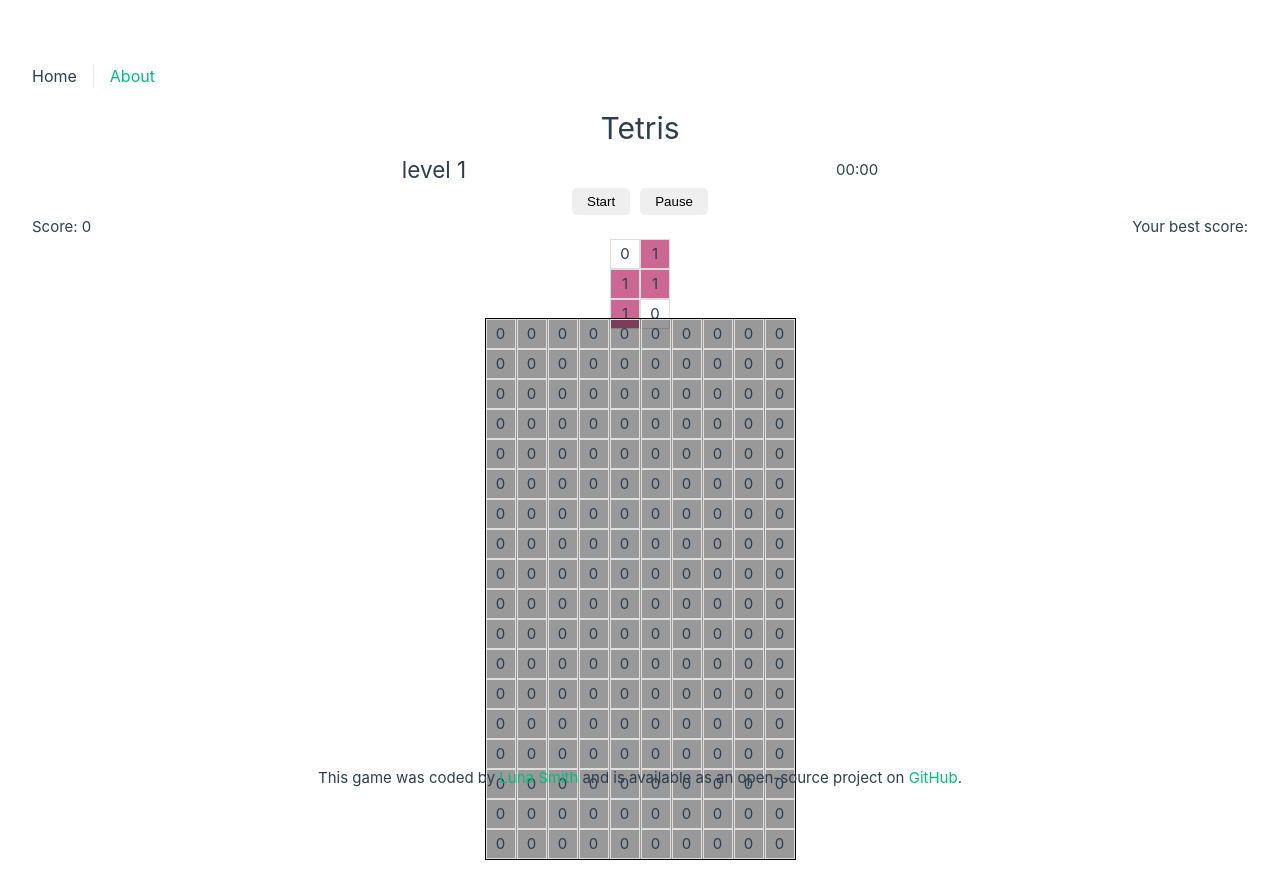
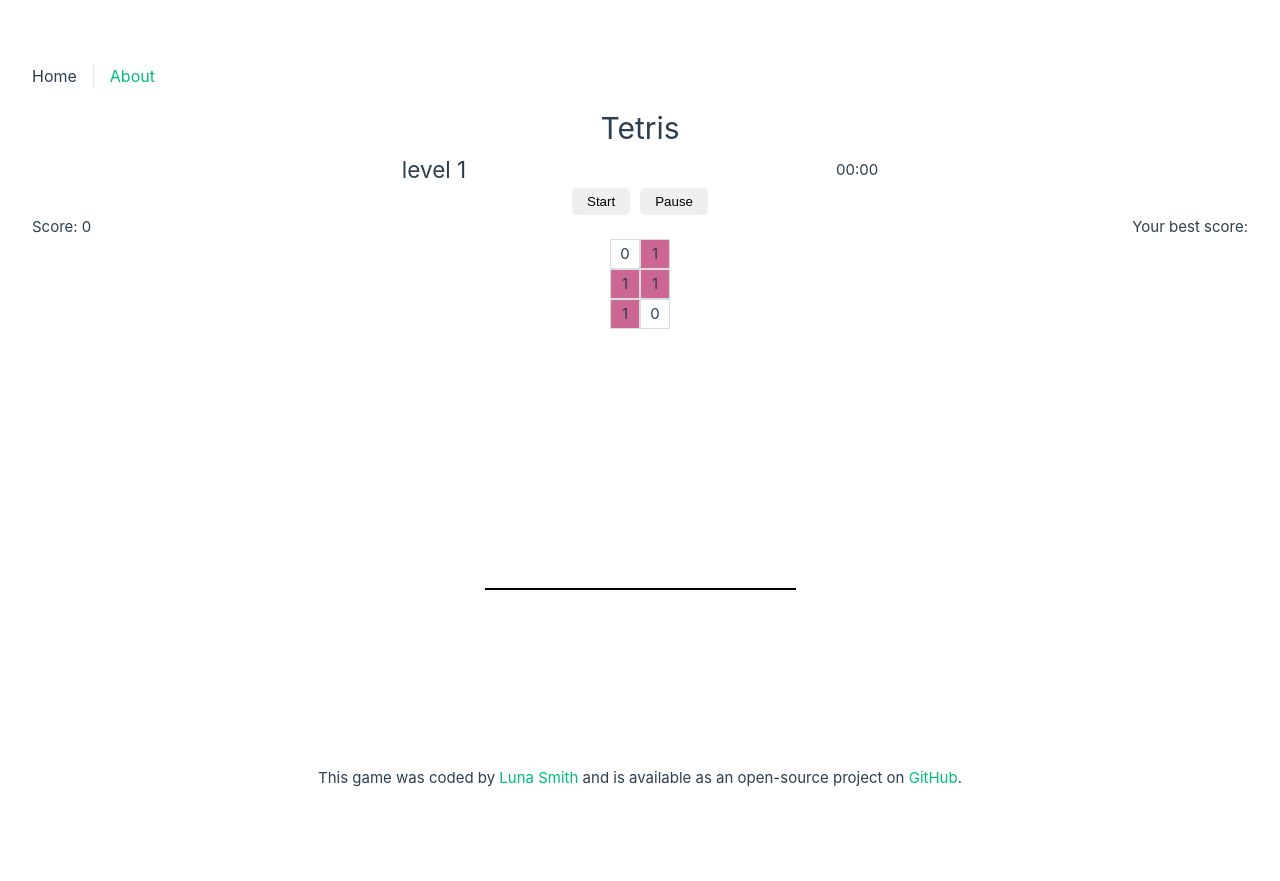
Before and after one commit to Lu-Smith/tetris_vue_typescript_tdd, a Vue app in the folder tetris/: page / in a window 1280 px wide. Built offline with nearby package versions, Linux system fonts and the light colour scheme.

Commit message:
Passed prop from parent to a child

```diff
--- a/tetris/src/components/GameContainer.vue
+++ b/tetris/src/components/GameContainer.vue
@@ -1,5 +1,9 @@
 <script lang="ts" setup>
 import { ref, computed } from 'vue'
+
+const props = defineProps({
+  gameStarted: Boolean,
+});
 const boardRows = ref(Array.from({length: 10}, () => Array(18).fill('0')))
 const randomBackgroundColor = computed(() => {
   const hue = Math.floor(Math.random() * 360);
@@ -39,7 +43,11 @@ const currentTetrisBlock = ref(getRandomTetrisShape());
     <div class="board-container">
         <div class="board">
             <div class="board-rows" v-for="(boardRow, rowIndex) in boardRows" :key="rowIndex">
-                <div class="board-cells" v-for="(boardCell, cellIndex) in boardRow" :key="cellIndex">
+                <div
+                v-if="gameStarted"
+                class="board-cells"
+                v-for="(boardCell, cellIndex) in boardRow"
+                :key="cellIndex">
                     {{ boardCell }}
                 </div>
             </div>
--- a/tetris/src/components/TetrisGame.vue
+++ b/tetris/src/components/TetrisGame.vue
@@ -9,10 +9,15 @@ const seconds = ref(0)
 const interval = ref<null | number>(null)
 const level = ref(1)
 const startButton = ref('Start')
+const gameStarted = ref(false)
 
+const gameBoardStarted = () => {
+    gameStarted.value = true
+}
 
 const startGame = () => {
     clearInterval(interval.value!)
+    gameBoardStarted()
     interval.value = setInterval(() => {
     if(minutes.value < 10) {
         if(seconds.value < 10) {
@@ -60,7 +65,7 @@ const gamePaused = () => {
         <div class="score">Score: 0</div>
         <div class="best-score">Your best score:</div>
     </div>
-    <GameContainer />
+    <GameContainer :gameStarted="gameStarted"/>
 </template>
 
 <style>
```
